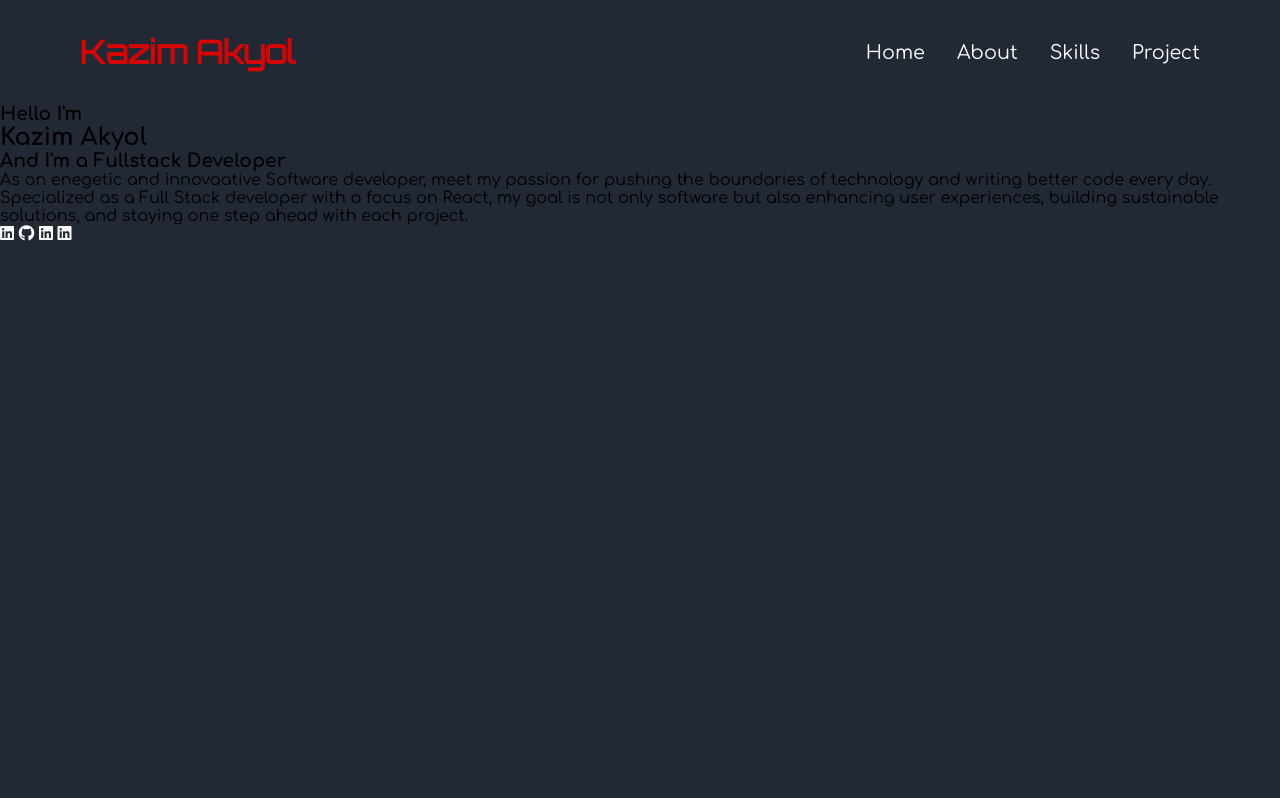
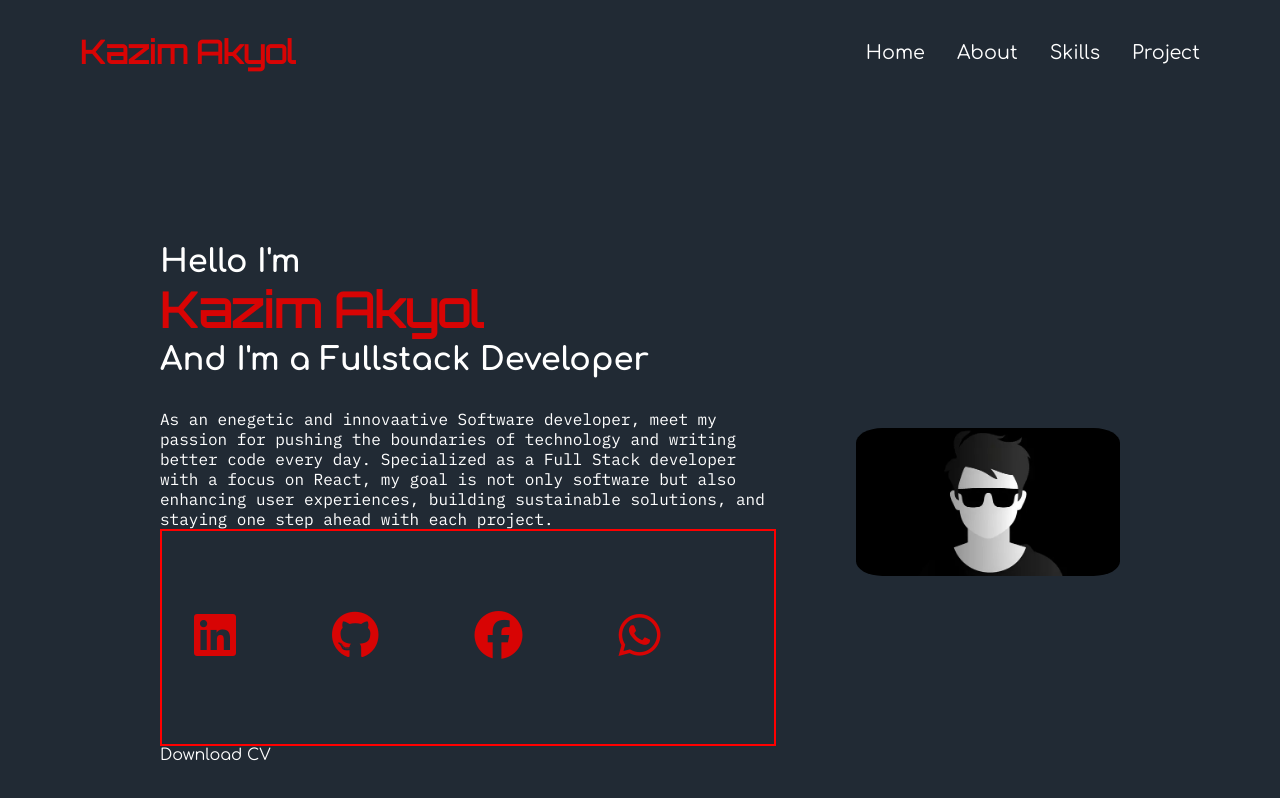
Before and after one commit to KazimAkyol/portfolio, a plain HTML site: page index.html in a window 1280 px wide. Drawn offline with Linux system fonts and the light colour scheme; a web font is replaced by a local one.

Commit message:
6.commit

```diff
--- a/index.html
+++ b/index.html
@@ -36,13 +36,18 @@
                     <i class="fa-brands fa-github"></i>
                 </a>
                 <a href="" target="_blank">
-                    <i class="fa-brands fa-linkedin"></i>
+                    <i class="fa-brands fa-facebook"></i>
                 </a>
                 <a href="" target="_blank">
-                    <i class="fa-brands fa-linkedin"></i>
+                    <i class="fa-brands fa-whatsapp"></i>
                 </a>
             </div>
 
+            <a href="" class="btn">Download CV</a>
+        </div>
+
+        <div class="home-img">
+            <img src="images/gözlüklü Avatar.jpg" alt="">
         </div>
 
     </section>
--- a/style.css
+++ b/style.css
@@ -67,3 +67,75 @@ body a{
 .navbar a:active{
     color: var(--main-color);
 }
+
+section{
+    min-height: 100vh ;
+    padding: 0 10rem;
+}
+
+/* HOME */
+
+.home{
+    /* border: 2px solid red; */
+    display: flex;
+    justify-content: center;
+    align-items: center;
+    gap: 5rem;
+
+}
+
+.home-content{
+    /* border: 2px solid yellow; */
+    color: #fff;
+    width: 70%;
+
+}
+
+.home-img{
+    /* border: 2px solid magenta; */
+    width: 30%;
+
+}
+
+.home-img img{
+    width: 100%;
+    max-width: 20rem;
+    border-radius: 10%;
+}
+
+.home-content h3{
+    font-size: 2rem;
+    font-weight: 700;
+}
+
+.home-content title{
+
+}
+
+.home-content .name {
+    color: var(--main-color);
+    font-size: 3rem;
+    font-family: "Orbitron", sans-serif;
+    font-weight: 700;
+    line-height: 1.3;
+}
+
+.info{
+    margin-top: 2rem;
+    font-family: "IBM Plex Mono", monospace;
+    font-size: 1rem;
+}
+
+.social-media{
+    border: 2px solid red;
+    display: flex;
+    gap: 2rem;
+    /* justify-content: space-evenly; */
+}
+
+.social-media a{
+    font-size: 3rem;
+    color: var(--main-color);
+    margin: 5rem 2rem;
+
+}
```
